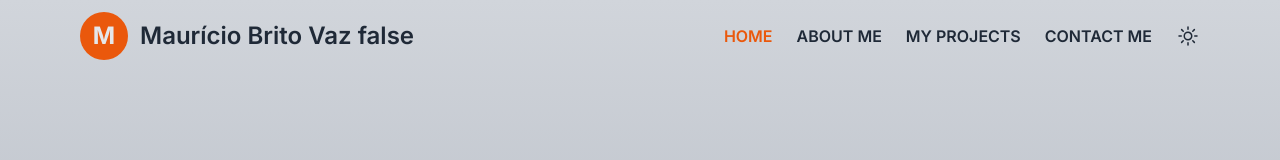
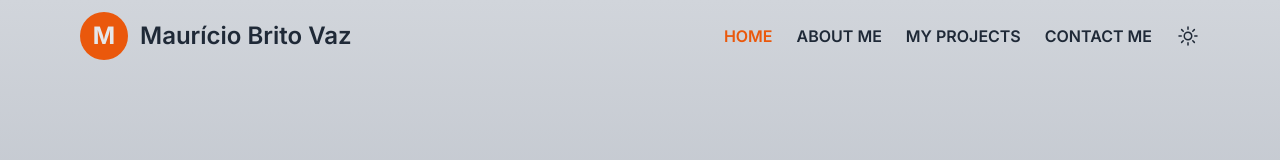
Before and after one commit to mauriciobritovaz/portfolio, a Vue app: page / in a window 1280 px wide. Shown: the top 160 px of the page. Built offline with nearby package versions, Linux system fonts and the light colour scheme.

Commit message:
Removed unecessary variable exposition

```diff
--- a/src/components/header.vue
+++ b/src/components/header.vue
@@ -57,7 +57,7 @@ onBeforeMount(() =>{
       <div class="flex items-center py-3">
         <span class="rounded-full bg-orange-600 text-gray-200 flex justify-center items-center text-center p-5 h-12 w-12 text-2xl font-bold">M</span>
         <span class="text-lg lg:text-2xl font-semibold ml-3">
-          Maurício Brito Vaz {{ store.isDarkTheme }}
+          Maurício Brito Vaz
         </span>
       </div>
       <nav class="flex justify-end items-center">
```
